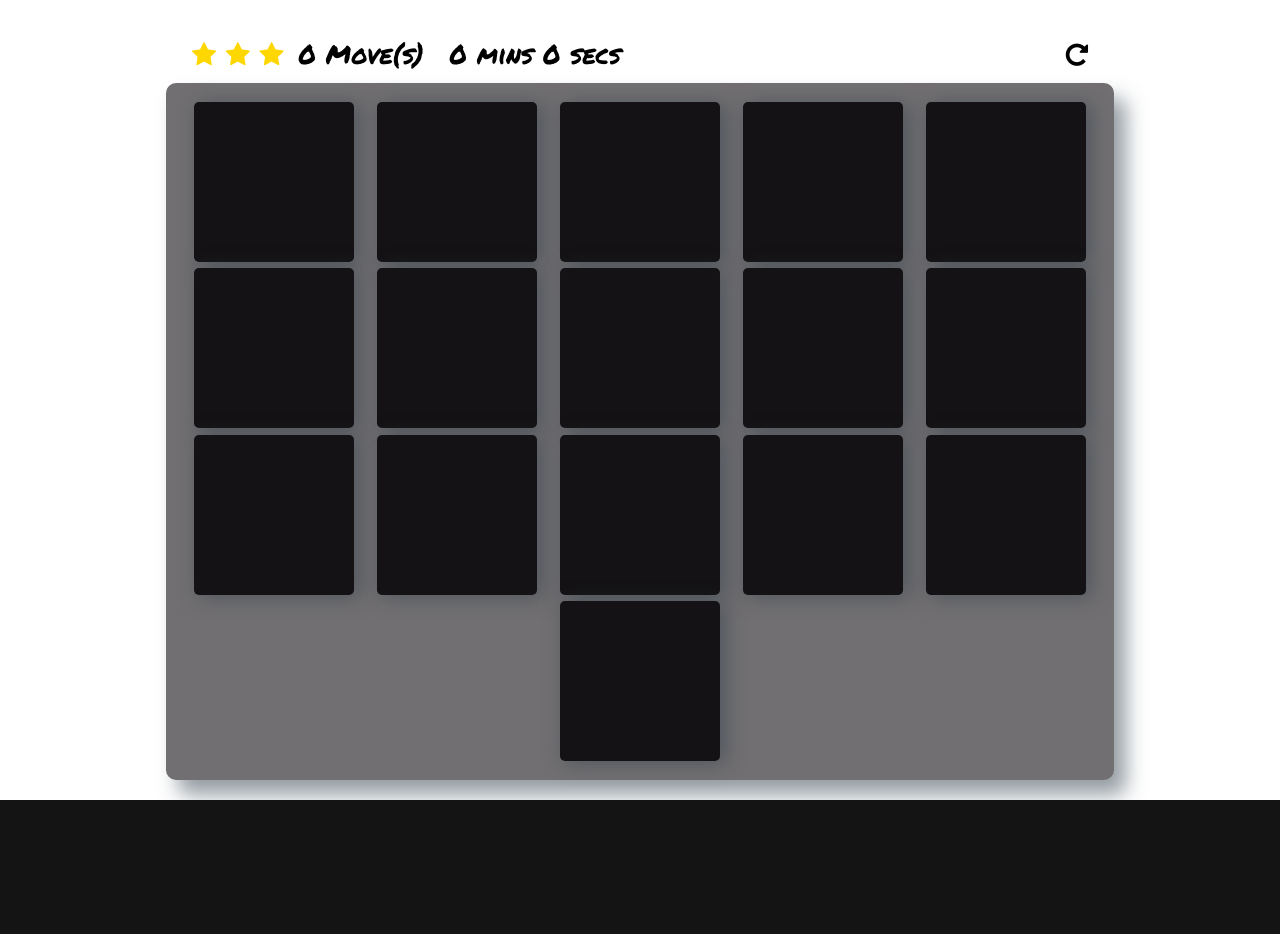
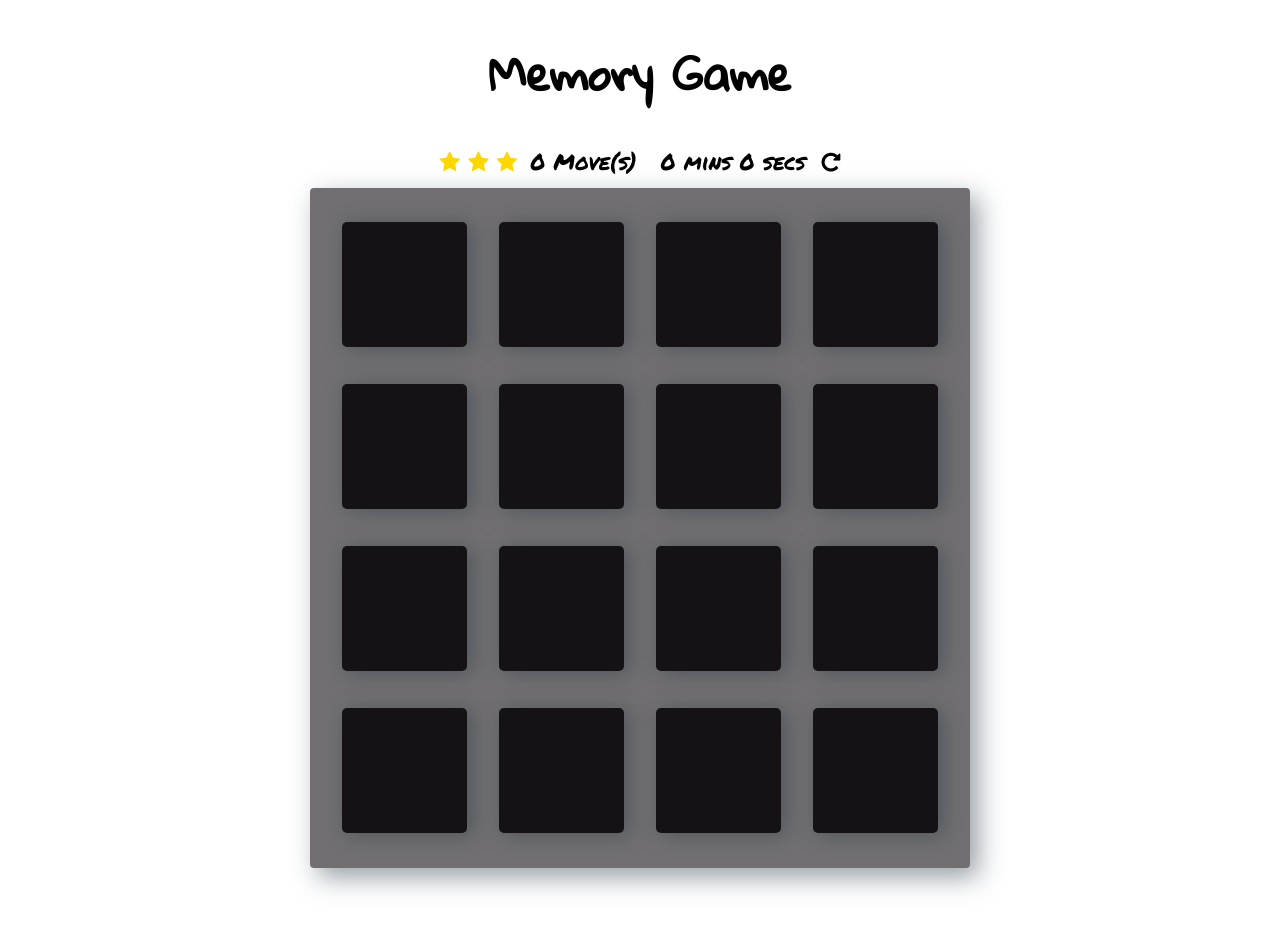
Before and after one commit to sandraisrael/Memory-Game-fend, a PHP site: page / in a window 1280 px wide. Before the commit the page ends 800 px from the top, so only its background shows below. Run offline with PHP 8.4, Linux system fonts and the light colour scheme; some libraries are stand-ins or nearby versions; some web fonts are replaced.

Commit message:
fix game responsiveness

```diff
--- a/css/app.css
+++ b/css/app.css
@@ -43,8 +43,8 @@
 	width: 85%;
 	background: #716F71;
 	padding: 1rem;
-	border-radius: 10px;
-	box-shadow: 12px 15px 20px 0 rgba(46, 61, 73, 0.5);
+	border-radius: 4px;
+	box-shadow: 8px 9px 26px 0 rgba(46, 61, 73, 0.5);
 	display: flex;
 	flex-wrap: wrap;
 	justify-content: space-around;
@@ -308,16 +308,12 @@
 		height: 4.7rem;
 		width: 4.7rem;
 	}
-
-	.score-panel {
-	width:
-	}
 }
 
 /* For Tablets
 ****************/
 
-@media (min-width: 768px) and (max-width: 1023px) {
+/* @media (min-width: 768px) and (max-width: 1014px) {
 	.container {
 		width: 100%;
 		height: 100%;
@@ -334,7 +330,31 @@
 	}
 
 	.score-panel {
+		width: 660px;
+	}
+
+	.popup {
 		width: 60%;
+	}
+}
+min-width:1015px */
+/* For ipad pro
+****************/
+
+@media (min-width: 768px) {
+	.container {
+		font-size: 22px;
+	}
+
+	.deck {
+		width: 660px;
+		height: 680px;
+		/* padding: 32px; */
+	}
+
+	.deck .card {
+		height: 125px;
+		width: 125px;
 	}
 
 	.popup {
@@ -342,38 +362,12 @@
 	}
 }
 
-/* For ipad pro
-****************/
-
-@media (min-width: 1024px) and (max-width: 1389px){
-	.container {
-		height: 90%;
-		font-size: 26px;
-	}
-
-	.deck {
-		width: 74%;
-	}
-
-	.deck .card {
-		height: 10rem;
-		width: 10rem;
-	}
-
-	.score-panel {
-		width: 70%;
-	}
-
-	.popup {
-		width: 60%;
-	}
-}
-
+/* and (max-width: 1389px) */
 
 /* desktop
 ******************/
 
-@media (min-width: 1390px) {
+/* @media (min-width: 1390px) {
 	.container {
 		width: 100%;
 		font-size: 20px;
@@ -400,4 +394,4 @@
 	.popup {
 		width: 35%;
 	}
-}
+} */
```
